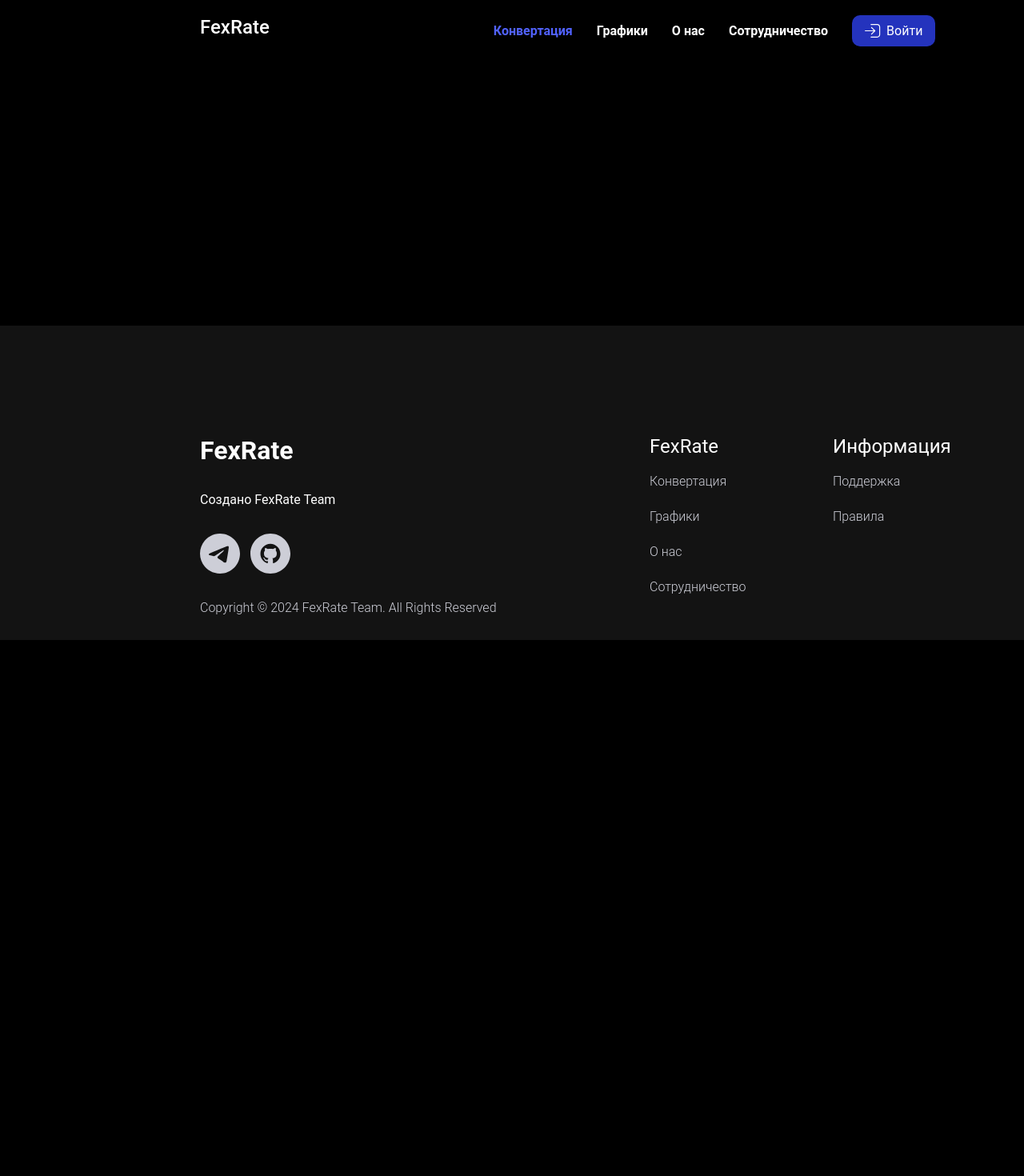
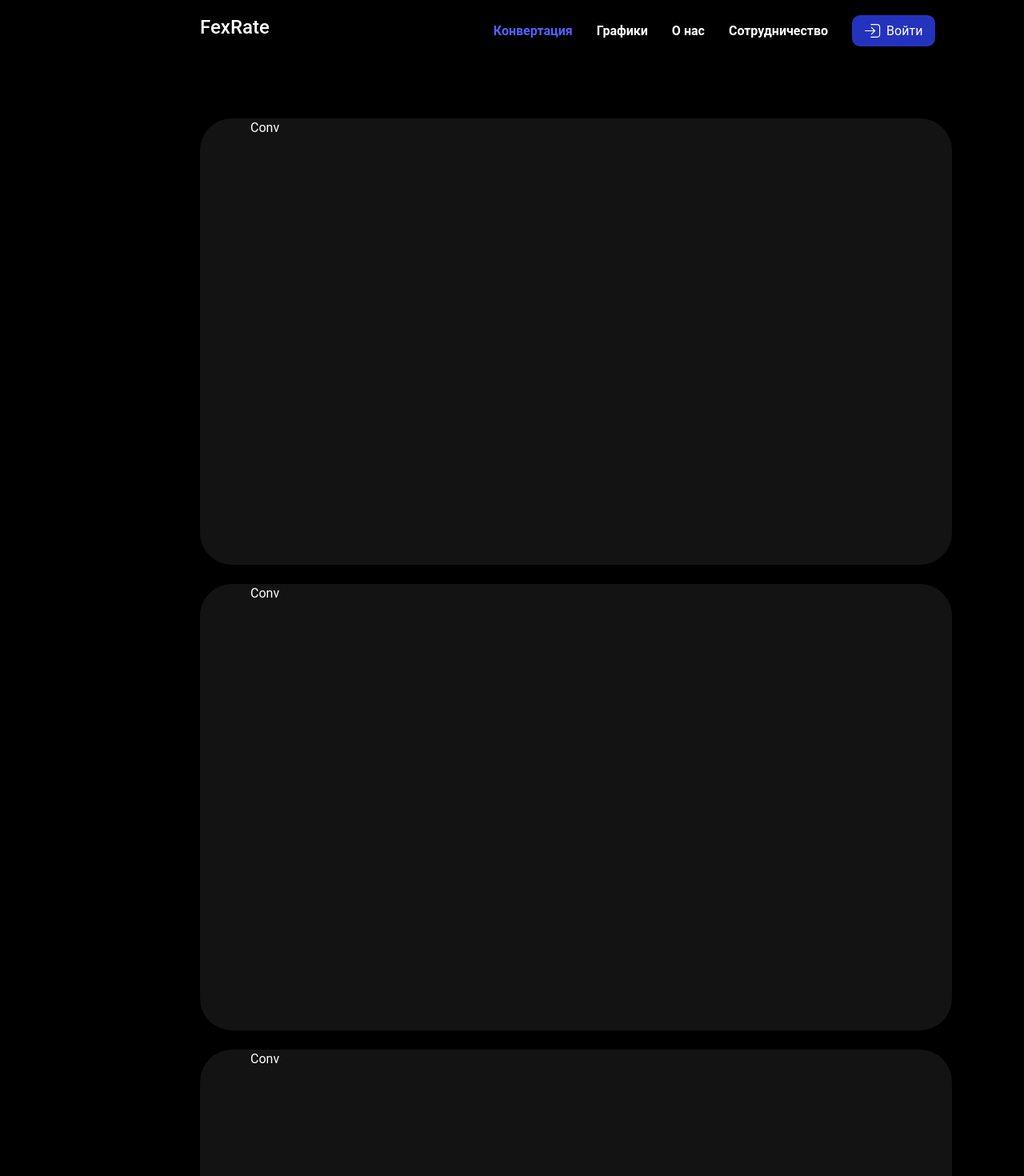
Before and after one commit to Owlmn/FexRate-website, a Next.js app: page / in a window 1280 px wide. Shown: the top 1470 px of the page at 80% size. Before the commit the page ends 800 px from the top, so only its background shows below. Built offline with nearby package versions, Linux system fonts and the light colour scheme.

Commit message:
Расположил нормально футер/хэдер, сделал заготовку для conversion component

```diff
--- a/app/components/Footer/Footer.css
+++ b/app/components/Footer/Footer.css
@@ -10,9 +10,6 @@
     align-items: center;
     flex-shrink: 0;
     background: #131313;
-    position: absolute;
-    left: 0;
-    bottom: 0;
 }
 
 .block_1 {
--- a/app/components/Header/Header.css
+++ b/app/components/Header/Header.css
@@ -6,6 +6,10 @@
     --background: #000000;
     --foreground: #5162FF;
     --color-white-solid: #FFFF;
+}
+
+.box {
+    position: fixed; top: 0; left: 0;
 }
 
 nav {
@@ -43,9 +47,6 @@ nav a.active {
     margin-right: 250px;
     margin-left: 250px;
     margin-top: 20px;
-    position: absolute;
-    left: 0;
-    top: 0;
 }
 
 .nav-menu .title {
--- a/app/components/Header/Header.js
+++ b/app/components/Header/Header.js
@@ -8,7 +8,7 @@ export function Header({ children }) {
     const pathname = usePathname();
 
     return (
-        <div>
+        <div className="box">
         <div className="nav-menu">
             <div className="title">FexRate</div>
             <nav>
--- /dev/null
+++ b/app/components/converting block/conversion.css
@@ -0,0 +1,20 @@
+@tailwind base;
+@tailwind components;
+@tailwind utilities;
+
+
+.convert {
+    margin: 0 250px 0 250px;
+    width: 940px;
+    height: 558px;
+    flex-shrink: 0;
+    border-radius: 40px;
+    background-color: #131313;
+    padding-bottom: 450px;
+}
+
+.block {
+    width: 940px;
+    height: 558px;
+    margin: 24px 0 0 63px;
+}
--- /dev/null
+++ b/app/components/converting block/conversion.js
@@ -0,0 +1,25 @@
+import "./conversion.css"
+
+export function Conversion({children}){
+
+    return(
+        <div>
+            <div className="convert">
+                <div className="block">
+                    <div>Conv</div>
+                </div>
+            </div>
+            <div className="convert">
+                <div className="block">
+                    <div>Conv</div>
+                </div>
+            </div>
+            <div className="convert">
+                <div className="block">
+                    <div>Conv</div>
+                </div>
+            </div>
+            {children}
+        </div>
+    );
+}
--- a/app/globals.css
+++ b/app/globals.css
@@ -18,3 +18,11 @@ body {
   font-weight: 400;
   line-height: normal;
 }
+
+.content {
+  display: flex;
+  flex-direction: column;
+  min-height: 100vh;
+  padding-top: 124px;
+  padding-bottom: 80px;
+}
--- a/app/layout.js
+++ b/app/layout.js
@@ -3,16 +3,19 @@
 import "./globals.css";
 import {Header} from "@/app/components/Header/Header";
 import {Footer} from "@/app/components/Footer/Footer";
+import {Conversion} from "@/app/components/converting block/conversion";
 
 export default function RootLayout({ children }) {
 
     return (
         <html lang="en">
         <body>
-        <Header/>
+          {/* RESEARCH <Router>*/}
+          {/*поразбираться с children*/}
+          <Header />
+          <div className="content"> <Conversion/> </div>
+          <Footer />
 
-        <Footer/>
-        {children}
         </body>
         </html>
     );
--- a/app/page.js
+++ b/app/page.js
@@ -1,7 +1,15 @@
+import {Conversion} from "@/app/components/converting block/conversion";
+import "./globals.css"
+
+import {Header} from "@/app/components/Header/Header";
+import {Footer} from "@/app/components/Footer/Footer";
+
 export default function MainPage() {
   return (
-      <div>
-        <h1> </h1>
+      <div className="content">
+          {/*<Header />*/}
+          {/*<Conversion/>*/}
+          {/*<Footer />*/}
       </div>
   );
 }
```
